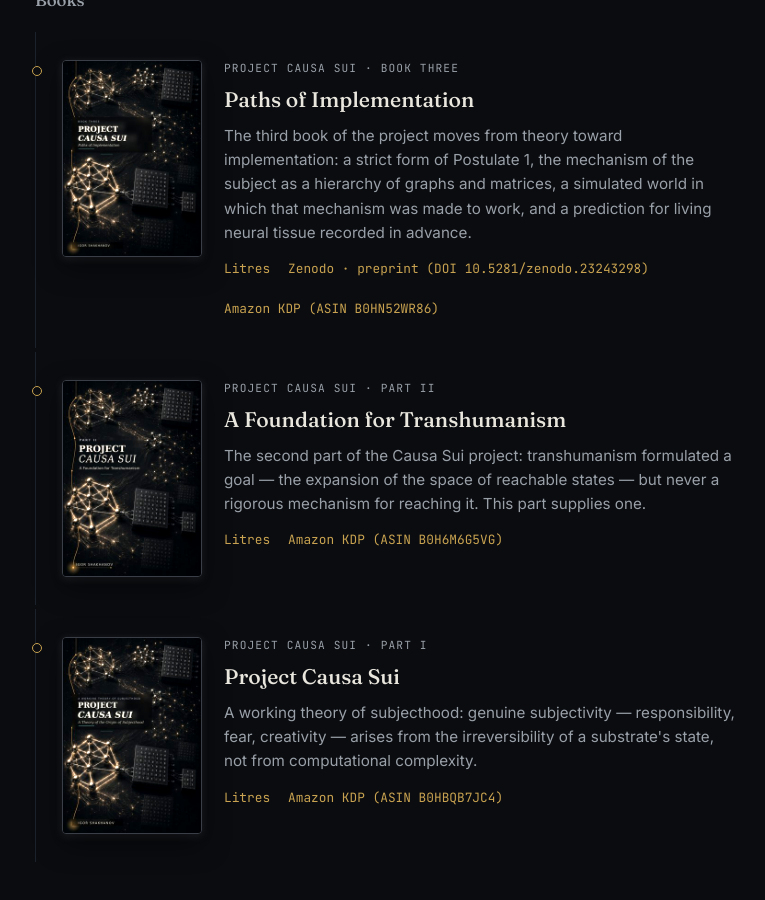
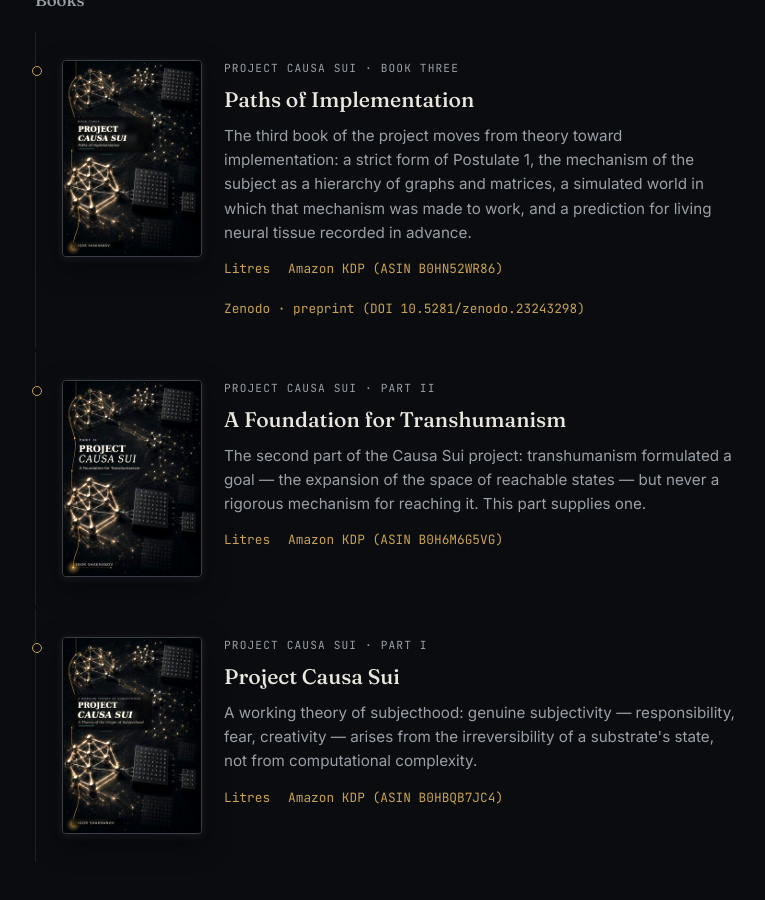
Before and after one commit to igorch1955/igorch1955.github.io, a Jekyll site: the page built from index.html, in a window 1280 px wide and 900 px high, scrolled down 3491 px. Shown: the whole window, without its empty margins (253-1018 px from the left). Built offline with Jekyll 4.4.1, drawn with Linux system fonts in a browser that asks for light colours.

```diff
--- a/_data/works.json
+++ b/_data/works.json
@@ -90,12 +90,12 @@
           "url": "https://www.litres.ru/book/igor-shahanov/proekt-causa-sui-puti-realizatsii-chast-iii-74630959/"
         },
         {
+          "label": "Amazon KDP (ASIN B0HN52WR86)",
+          "url": "https://www.amazon.com/dp/B0HN52WR86"
+        },
+        {
           "label": "Zenodo · preprint (DOI 10.5281/zenodo.23243298)",
           "url": "https://doi.org/10.5281/zenodo.23243298"
-        },
-        {
-          "label": "Amazon KDP (ASIN B0HN52WR86)",
-          "url": "https://www.amazon.com/dp/B0HN52WR86"
         }
       ]
     },
```
